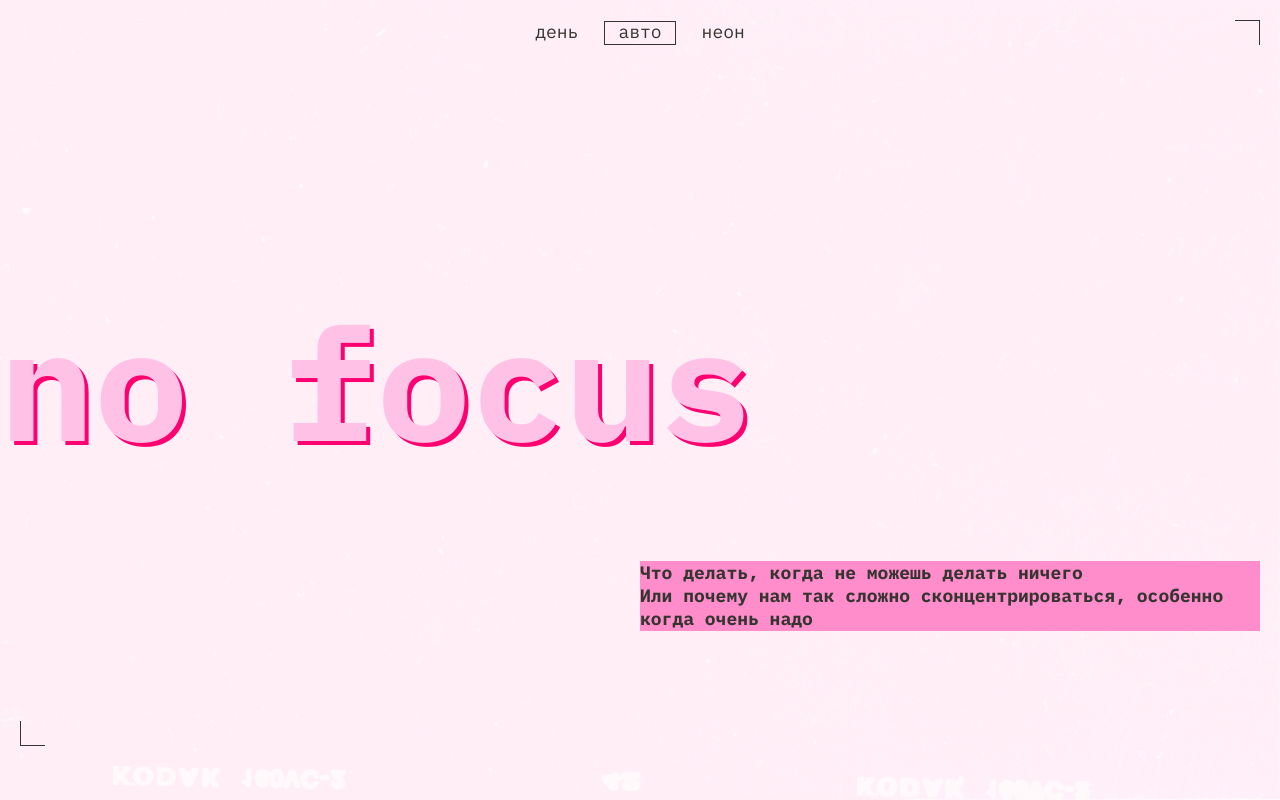
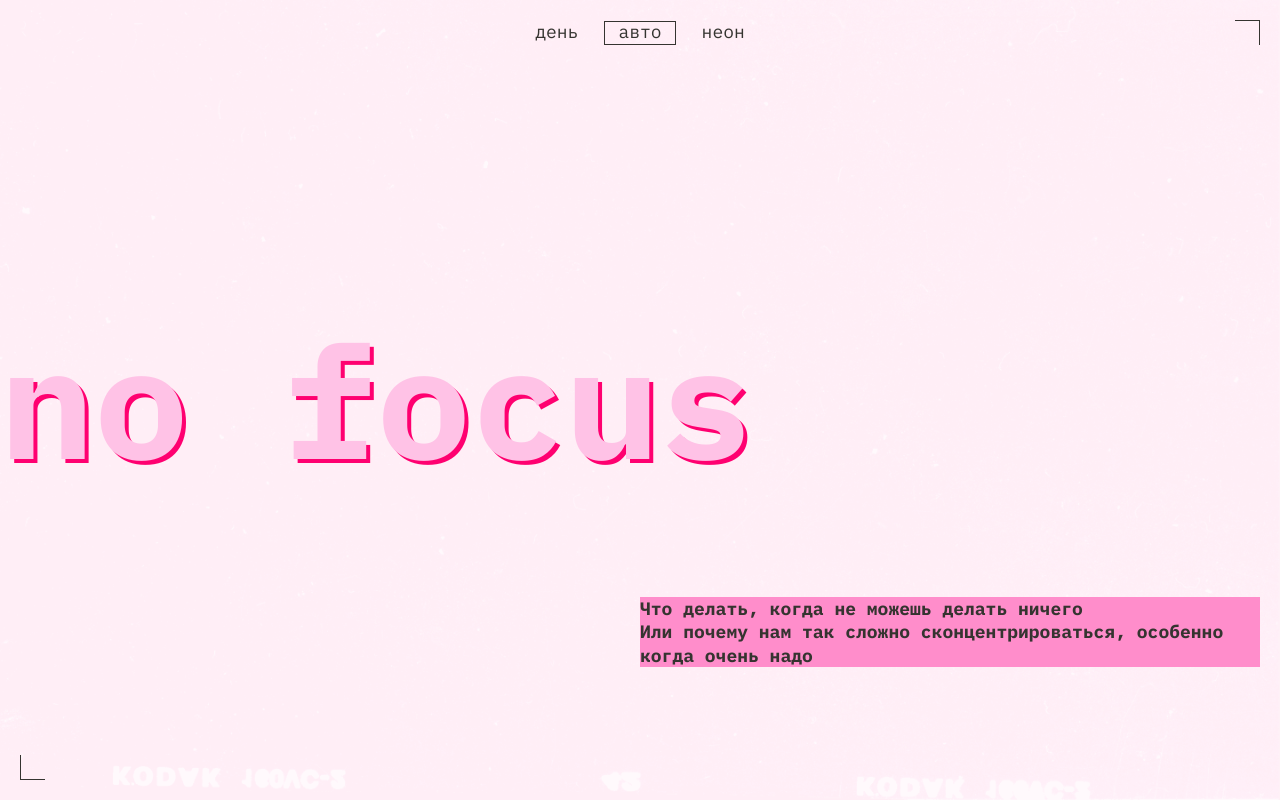
Before and after one commit to EkaterinaLe7/slozhno-sosredotochitsya, a website: page index.html in a window 1280 px wide. Shown: the top 800 px of the page. Drawn offline with Linux system fonts and the light colour scheme.

Commit message:
change header

```diff
--- a/index.html
+++ b/index.html
@@ -11,13 +11,15 @@
     <link rel="icon" href="./images/favicon.svg" type="image/svg+xml" />
     <link rel="stylesheet" href="./styles/variables.css" />
     <link rel="stylesheet" href="./styles/globals.css" />
-    <link rel="stylesheet" href="./styles/width.css">
+    <link rel="stylesheet" href="./styles/width.css" />
     <link rel="stylesheet" href="./styles/style.css" />
     <link rel="stylesheet" href="./styles/dark.css" />
     <link rel="stylesheet" href="./styles/light.css" />
   </head>
   <body class="page">
     <header class="header decorated-zone content-section">
+      <div class="header__decoration" aria-hidden="true"></div>
+      <div class="header__wrapper">
         <nav class="header__theme-menu">
           <ul class="header__theme-menu-list">
             <li class="header__theme-menu-item">
@@ -44,8 +46,6 @@
             </li>
           </ul>
         </nav>
-      <div class="header__decoration" aria-hidden="true"></div>
-      <div class="header__container">
         <h1 class="header__title title">no focus</h1>
         <p class="header__text title-decor">
           Что делать, когда не можешь делать ничего<br />
--- a/styles/style.css
+++ b/styles/style.css
@@ -17,12 +17,8 @@
   padding-right: 10px;
 }
 
-.header {
+.decorated-zone {
   position: relative;
-  padding-top: 19.2%;
-  padding-bottom: 17.6%;
-  min-block-size: 668px;
-  /* block-size: 100vh; */
 }
 
 .decorated-zone::before {
@@ -45,6 +41,18 @@
   height: 25px;
   border-bottom: 1px solid var(--header-color, #ff0070);
   border-left: 1px solid var(--header-color, #ff0070);
+}
+
+.header {
+  block-size: 100vh;
+  min-block-size: 668px;
+}
+
+.header__wrapper {
+  height: 100%;
+  display: grid;
+  grid-template-rows: 1fr auto 1fr;
+  align-items: center;
 }
 
 .header__theme-menu {
@@ -105,21 +113,15 @@
   background-color: var(--header-color, #ff0070);
 }
 
-.header__container {
-  margin-top: 18%;
-}
-
 .header__title {
-  grid-area: title;
-  margin-bottom: 55px;
   text-shadow: 4px 4px 0 var(--shadow-color, #ff0070);
 }
 
 .header__text {
-  grid-area: text;
   font-weight: 700;
   font-size: 18px;
   line-height: 1.3;
+  width: max(50%, 355px);
 }
 
 .title {
@@ -250,7 +252,6 @@
 }
 
 .footer {
-  position: relative;
   display: flex;
   justify-content: center;
   align-items: center;
@@ -260,6 +261,13 @@
 
 .footer__title {
   text-shadow: 2px 2px 0 var(--shadow-color, #ff0070);
+}
+
+@media (min-width: 376px) {
+
+  .header__text {
+    justify-self: end;
+  }
 }
 
 @media (min-width: 600px) {
@@ -277,15 +285,6 @@
     position: relative;
     left: -20px;
     margin-bottom: 0;
-  }
-
-  .header__container {
-    display: grid;
-    grid-template-columns: repeat(2, 1fr);
-    grid-template-areas:
-      'title title'
-      '. text';
-    gap: 162px 0;
   }
 
   .decorated-zone::before {
@@ -360,18 +359,6 @@
   }
 }
 
-@media (min-width: 768px) {
-
-  .header {
-    padding-top: 192px;
-    padding-bottom: 183px;
-  }
-
-  .header__container {
-    margin-top: 174px;
-  }
-}
-
 @media (min-width: 900px) {
 
   .tips_content_grid .tips__wrapper {
@@ -382,19 +369,14 @@
 
 @media (min-width: 1000px) {
 
-  .header {
-    padding-top: 20px;
-    padding-bottom: 135px;
+  .header__theme-menu {
+    align-self: self-start;
+    margin-top: 20px;
   }
 
   .header__theme-menu-list {
     flex-direction: row;
     justify-content: center;
-  }
-
-  .header__container {
-    gap: 114px 0;
-    margin-top: 273px;
   }
 
   .tips:not(:nth-child(3)) {
```
Lines whose indentation alone changed are shown as unchanged.
